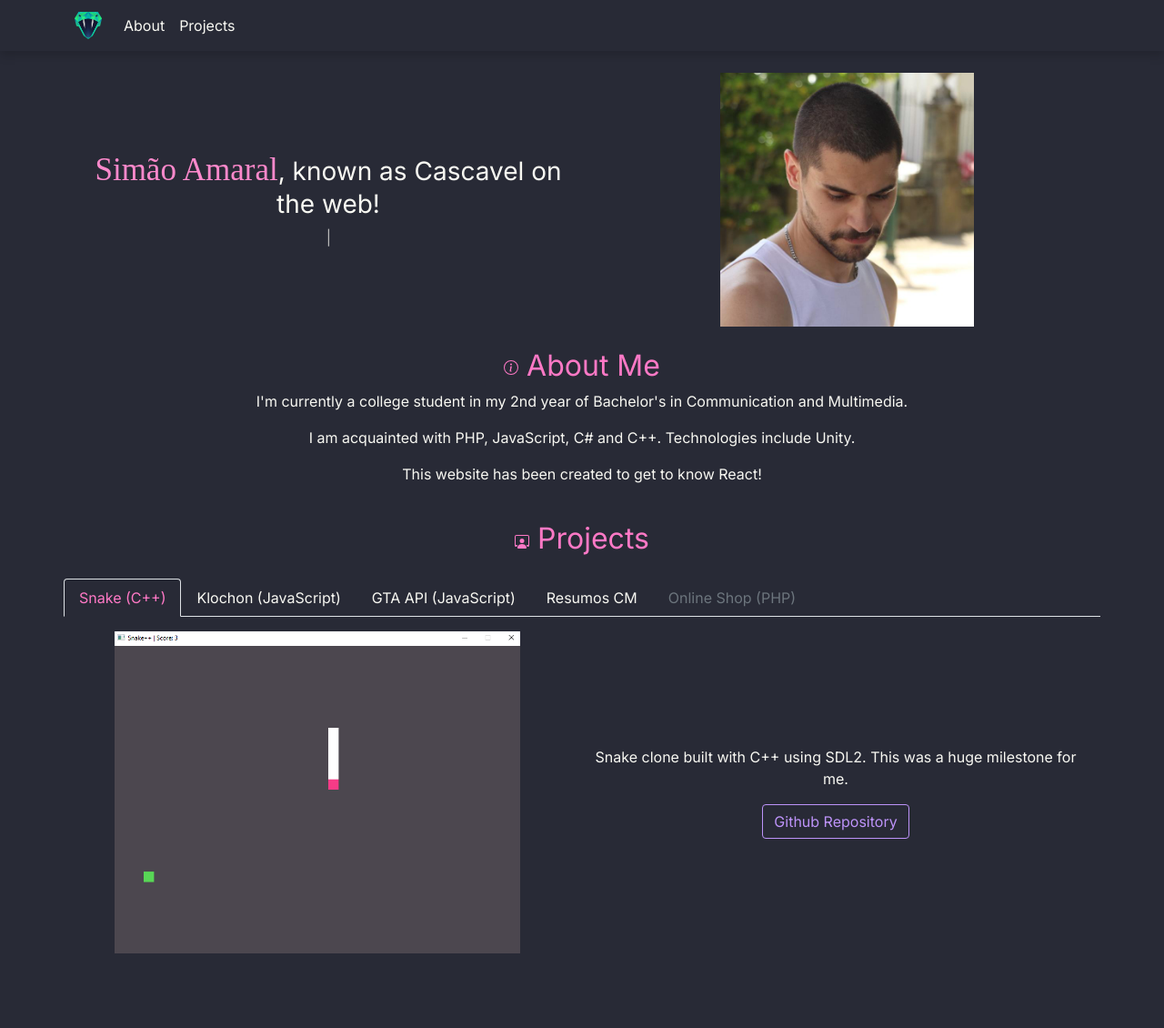
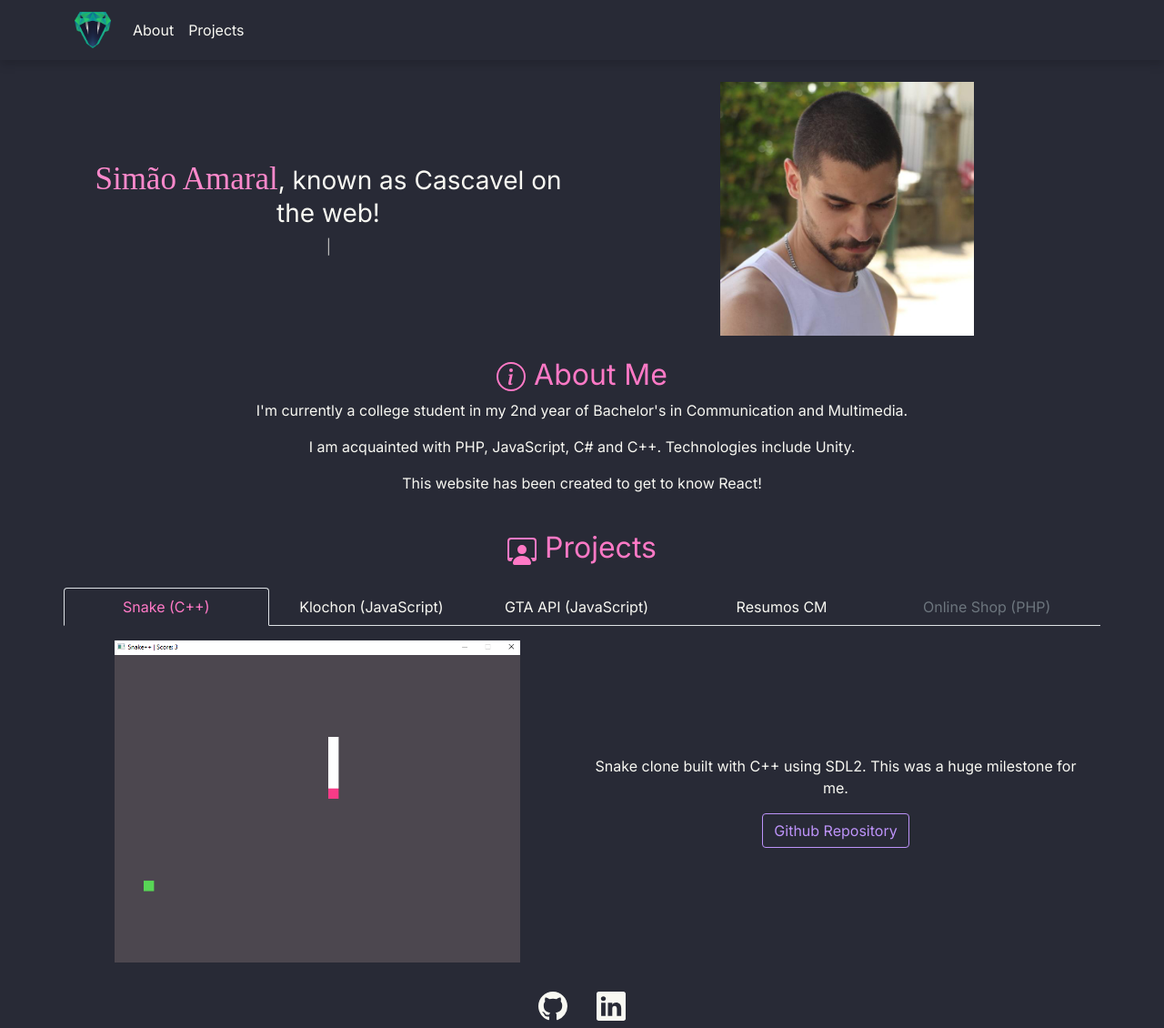
Before and after one commit to elcascavel/elcascavel.github.io, a React (Create React App) app: page / in a window 1280 px wide. Shown: the whole page at 91% size. Before the commit the page ends 1072 px from the top, so only its background shows below. Built offline with nearby package versions, Linux system fonts and the light colour scheme; a web font is replaced by a local one.

Commit message:
updates for smaller screens

```diff
--- a/public/index.html
+++ b/public/index.html
@@ -7,7 +7,7 @@
     <meta name="theme-color" content="#000000" />
     <meta
       name="description"
-      content="Web site created using create-react-app"
+      content="Portfolio website of Simão"
     />
     <link rel="apple-touch-icon" href="%PUBLIC_URL%/brand.png" />
     <!--
@@ -24,7 +24,7 @@
       work correctly both with client-side routing and a non-root public URL.
       Learn how to configure a non-root public URL by running `npm run build`.
     -->
-    <title>El Cascavel</title>
+    <title>Simão Amaral</title>
   </head>
   <body>
     <noscript>You need to enable JavaScript to run this app.</noscript>
--- a/src/App.js
+++ b/src/App.js
@@ -2,13 +2,15 @@
 import About from "./components/About";
 import Navigation from "./components/Navigation";
 import Projects from "./components/Projects";
+import Footer from "./components/Footer";
 
 const App = () => {
-    return ( <>
+    return ( <div className="parentWrapper">
         <Navigation/>
         <About/>
         <Projects/>
-        </>
+        <Footer/>
+        </div>
     );
 };
 export default App;
--- a/src/components/About.js
+++ b/src/components/About.js
@@ -22,7 +22,7 @@
 </Row>
 <Row className="mt-4">
     <Col>
-    <h2 className="title-color"><svg xmlns="http://www.w3.org/2000/svg" width="16" height="16" fill="currentColor" className="bi bi-info-circle" viewBox="0 0 16 16">
+    <h2 className="title-color"><svg xmlns="http://www.w3.org/2000/svg" width="32" height="32" fill="currentColor" className="bi bi-info-circle" viewBox="0 0 16 16">
   <path d="M8 15A7 7 0 1 1 8 1a7 7 0 0 1 0 14zm0 1A8 8 0 1 0 8 0a8 8 0 0 0 0 16z"/>
   <path d="m8.93 6.588-2.29.287-.082.38.45.083c.294.07.352.176.288.469l-.738 3.468c-.194.897.105 1.319.808 1.319.545 0 1.178-.252 1.465-.598l.088-.416c-.2.176-.492.246-.686.246-.275 0-.375-.193-.304-.533L8.93 6.588zM9 4.5a1 1 0 1 1-2 0 1 1 0 0 1 2 0z"/>
 </svg> About Me</h2>
--- /dev/null
+++ b/src/components/Footer.js
@@ -0,0 +1,36 @@
+import React from "react";
+import { Nav, Container } from "react-bootstrap";
+
+const Footer = () => {
+  return (
+      <Container className="d-flex justify-content-center mt-4">
+          <Nav>
+            <Nav.Link href="https://github.com/elcascavel" target="_blank" rel="noreferrer noopener">
+              <svg
+                xmlns="http://www.w3.org/2000/svg"
+                width="32"
+                height="32"
+                fill="currentColor"
+                className="bi bi-github"
+                viewBox="0 0 16 16"
+              >
+                <path d="M8 0C3.58 0 0 3.58 0 8c0 3.54 2.29 6.53 5.47 7.59.4.07.55-.17.55-.38 0-.19-.01-.82-.01-1.49-2.01.37-2.53-.49-2.69-.94-.09-.23-.48-.94-.82-1.13-.28-.15-.68-.52-.01-.53.63-.01 1.08.58 1.23.82.72 1.21 1.87.87 2.33.66.07-.52.28-.87.51-1.07-1.78-.2-3.64-.89-3.64-3.95 0-.87.31-1.59.82-2.15-.08-.2-.36-1.02.08-2.12 0 0 .67-.21 2.2.82.64-.18 1.32-.27 2-.27.68 0 1.36.09 2 .27 1.53-1.04 2.2-.82 2.2-.82.44 1.1.16 1.92.08 2.12.51.56.82 1.27.82 2.15 0 3.07-1.87 3.75-3.65 3.95.29.25.54.73.54 1.48 0 1.07-.01 1.93-.01 2.2 0 .21.15.46.55.38A8.012 8.012 0 0 0 16 8c0-4.42-3.58-8-8-8z" />
+              </svg>
+            </Nav.Link>
+            <Nav.Link href="https://www.linkedin.com/in/amaraljsr/" target="_blank" rel="noreferrer noopener">
+              <svg
+                xmlns="http://www.w3.org/2000/svg"
+                width="32"
+                height="32"
+                fill="currentColor"
+                className="bi bi-linkedin"
+                viewBox="0 0 16 16"
+              >
+                <path d="M0 1.146C0 .513.526 0 1.175 0h13.65C15.474 0 16 .513 16 1.146v13.708c0 .633-.526 1.146-1.175 1.146H1.175C.526 16 0 15.487 0 14.854V1.146zm4.943 12.248V6.169H2.542v7.225h2.401zm-1.2-8.212c.837 0 1.358-.554 1.358-1.248-.015-.709-.52-1.248-1.342-1.248-.822 0-1.359.54-1.359 1.248 0 .694.521 1.248 1.327 1.248h.016zm4.908 8.212V9.359c0-.216.016-.432.08-.586.173-.431.568-.878 1.232-.878.869 0 1.216.662 1.216 1.634v3.865h2.401V9.25c0-2.22-1.184-3.252-2.764-3.252-1.274 0-1.845.7-2.165 1.193v.025h-.016a5.54 5.54 0 0 1 .016-.025V6.169h-2.4c.03.678 0 7.225 0 7.225h2.4z" />
+              </svg>
+            </Nav.Link>
+          </Nav>
+      </Container>
+  );
+};
+export default Footer;
--- a/src/components/Navigation.js
+++ b/src/components/Navigation.js
@@ -5,11 +5,11 @@
   return (
     <Navbar variant="dark">
       <Container>
-        <Navbar.Brand>
+        <Navbar.Brand className="cas_logo">
           <img
             src="./brand.png"
-            width="30"
-            height="30"
+            width="40"
+            height="40"
             className="d-inline-block align-top"
             alt="Cascavel Logo"
           />
--- a/src/components/Projects.js
+++ b/src/components/Projects.js
@@ -6,16 +6,14 @@
     <Container id="projects" className="mt-4 text-center">
 <Row>
     <Col>
-    <div>
-     <h2 className="title-color"><svg xmlns="http://www.w3.org/2000/svg" width="16" height="16" fill="currentColor" className="bi bi-person-workspace" viewBox="0 0 16 16">
+     <h2 className="title-color"><svg xmlns="http://www.w3.org/2000/svg" width="32" height="32" fill="currentColor" className="bi bi-person-workspace" viewBox="0 0 16 16">
   <path d="M4 16s-1 0-1-1 1-4 5-4 5 3 5 4-1 1-1 1H4Zm4-5.95a2.5 2.5 0 1 0 0-5 2.5 2.5 0 0 0 0 5Z"/>
   <path d="M2 1a2 2 0 0 0-2 2v9.5A1.5 1.5 0 0 0 1.5 14h.653a5.373 5.373 0 0 1 1.066-2H1V3a1 1 0 0 1 1-1h12a1 1 0 0 1 1 1v9h-2.219c.554.654.89 1.373 1.066 2h.653a1.5 1.5 0 0 0 1.5-1.5V3a2 2 0 0 0-2-2H2Z"/>
 </svg> Projects</h2>
-    </div>
     </Col>
 </Row>
 <Row className="mb-4">
-<Tabs defaultActiveKey="snake" className="mt-3 mb-3">
+<Tabs fill justify defaultActiveKey="snake" className="mt-3 mb-3">
   <Tab eventKey="snake" title="Snake (C++)">
     <Row className="align-items-center">
     <Col className="px-0">
@@ -30,10 +28,11 @@
   <Tab eventKey="klochon" title="Klochon (JavaScript)">
   <Row className="align-items-center">
     <Col className="px-0">
-    <img src="./klochon-gta-api.gif" alt="klochon in action"></img>
+    <img className="d-none d-sm-block" src="./klochon-gta-api.gif" alt="klochon in action"></img>
+    <img className="d-none" src="./profile_pic.jpg" alt="klochon in action"></img>
     </Col>
     <Col className="mt-2">
-    <p>Klochon is a Discord bot working in conjunction with an <span eventKey="gta-api">API</span> I programmed. It will fetch GTA San Andreas files from a database for modding purposes.</p>
+    <p>Klochon is a Discord bot working in conjunction with an API I programmed. It will fetch GTA San Andreas files from a database for modding purposes.</p>
     <Button href="https://github.com/elcascavel/Klochon" target="_blank" rel="noreferrer noopener" variant="outline-dracula-purple">Github Repository</Button>{' '}
     </Col>
     </Row>
@@ -45,6 +44,7 @@
   <Tab eventKey="resumos-cm" title="Resumos CM">
     <p>College notes for students in Communication and Multimedia. They are written in Portuguese.</p>
     <Button href="https://github.com/elcascavel/ResumosCM" target="_blank" rel="noreferrer noopener" variant="outline-dracula-purple">Github Repository</Button>{' '}
+    <Button className="mx-2 mt-m-0 mt-l-0 mt-xl-0 mt-2" href="https://elcascavel.me/ResumosCM" target="_blank" rel="noreferrer noopener" variant="outline-dracula-yellow">Live Website</Button>{' '}
   </Tab>
   <Tab className="text-danger" eventKey="online-shop" title="Online Shop (PHP)" disabled>
     php
--- a/src/style.scss
+++ b/src/style.scss
@@ -30,6 +30,12 @@
 $nav-tabs-link-active-color: $dracula-pink;
 $nav-link-color: $dracula-white;
 $link-hover-color: $dracula-pink;
+
+.root {
+    min-height: 100vh;
+    display: flex;
+    flex-direction: column;
+}
 
 .card {
     color: var(--bs-dracula-dark);
@@ -66,5 +72,17 @@
     color: var(--bs-dracula-pink);
 }
 
+.parentWrapper {
+    box-sizing: border-box;
+}
+
+.cas_logo {
+    opacity: .8;
+}
+
+.cas_logo:hover {
+    opacity: 1;
+}
+
 @import "../node_modules/bootstrap/scss/bootstrap.scss";
 @import url('https://fonts.googleapis.com/css2?family=Inter&family=Signika+Negative:wght@700&display=swap');
```
